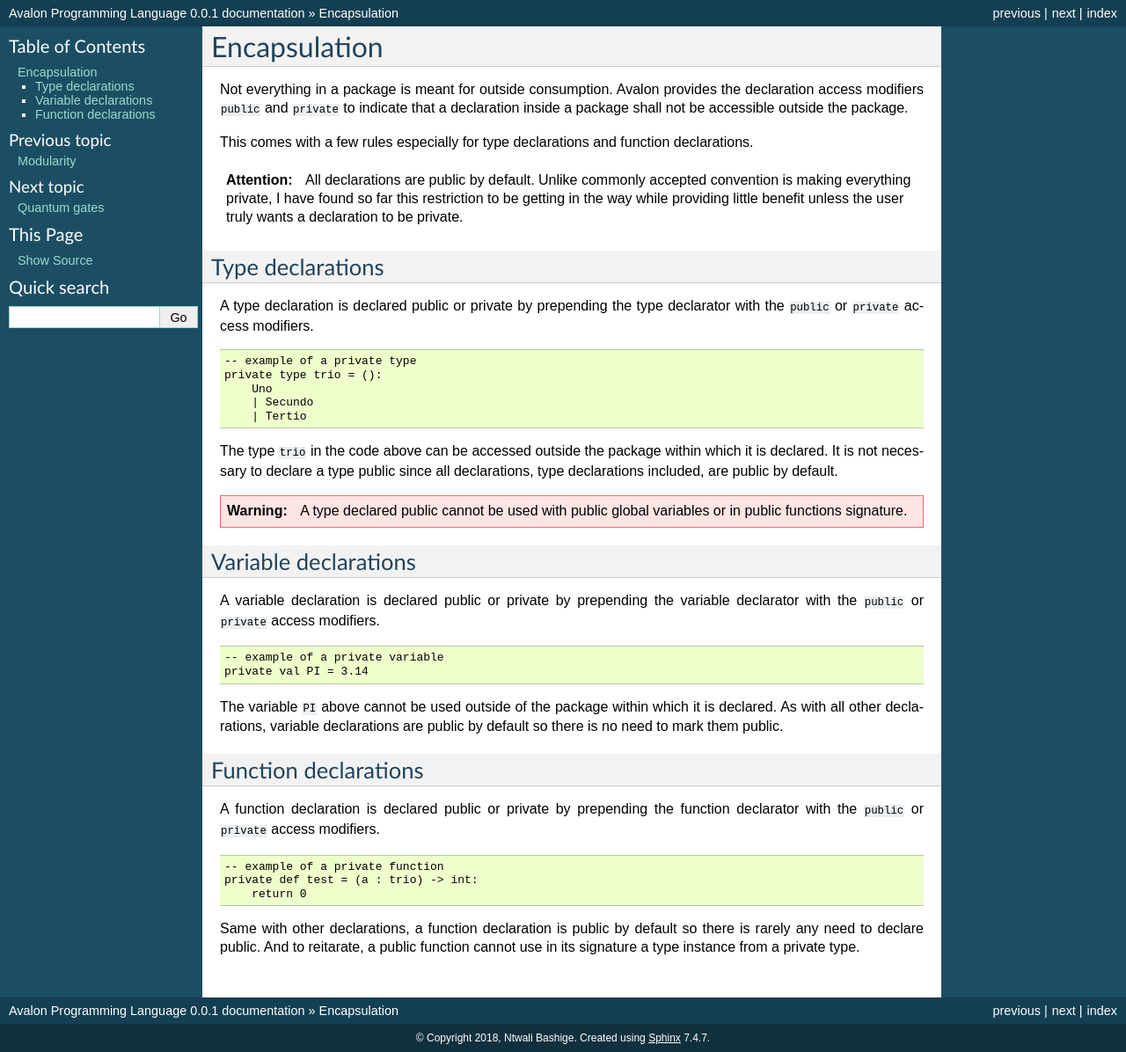
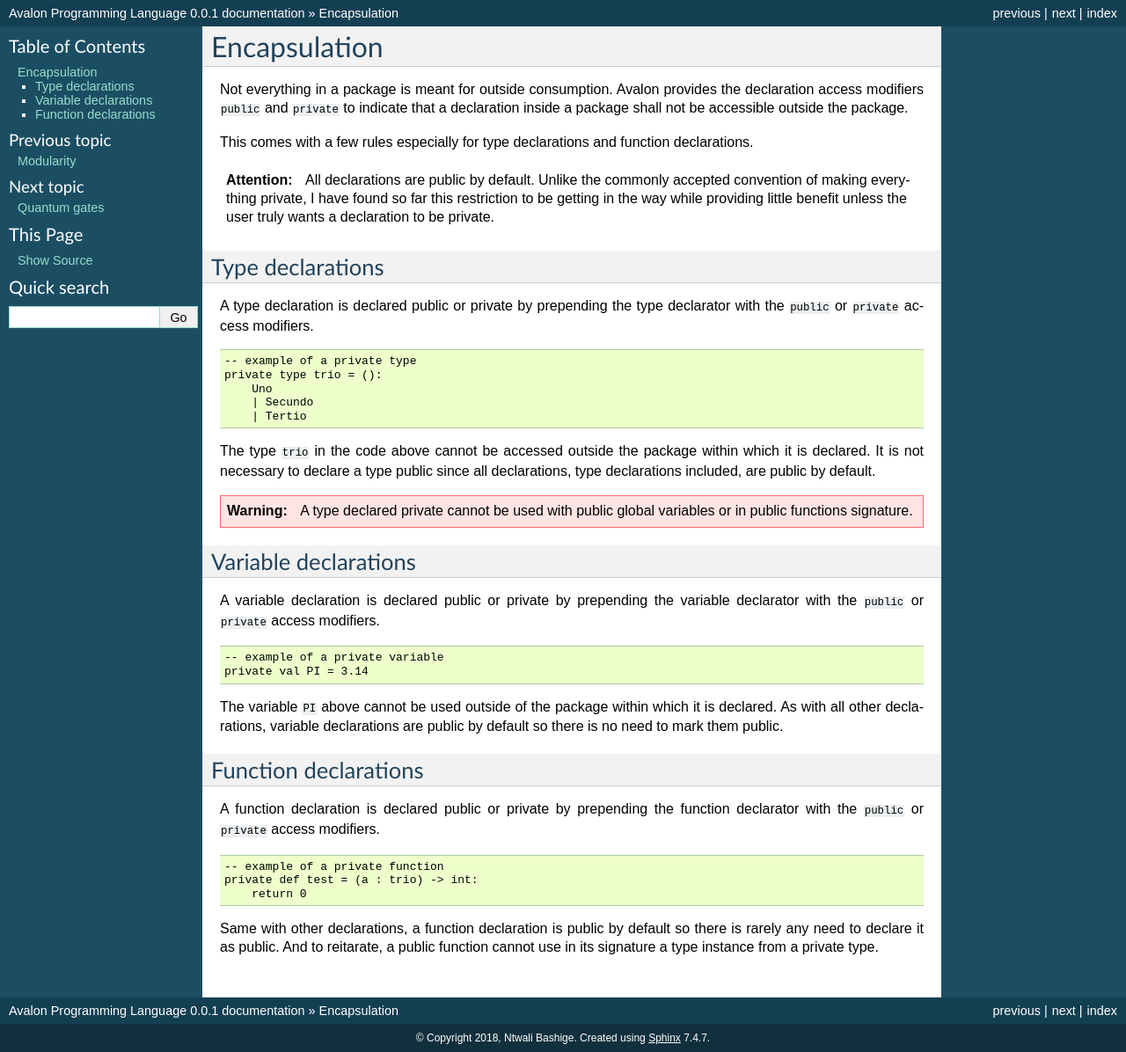
Before and after one commit to avalon-lang/docs, a Sphinx documentation site: the page built from source/reference/encapsulation.rst, in a window 1280 px wide. Shown: the whole page at 88% size. Built offline with Sphinx 7.4.7, drawn with Linux system fonts in a browser that asks for light colours.

Commit message:
Corrected a bunch of inaccurate statements and typographical errors.

```diff
--- a/source/reference/encapsulation.rst
+++ b/source/reference/encapsulation.rst
@@ -10,7 +10,7 @@
 This comes with a few rules especially for type declarations and function declarations.
 
 .. attention::
-    All declarations are public by default. Unlike commonly accepted convention is making everything
+    All declarations are public by default. Unlike the commonly accepted convention of making everything
     private, I have found so far this restriction to be getting in the way while providing little benefit
     unless the user truly wants a declaration to be private.
 
@@ -28,11 +28,11 @@
         | Tertio
 
 
-The type ``trio`` in the code above can be accessed outside the package within which it is declared.
+The type ``trio`` in the code above cannot be accessed outside the package within which it is declared.
 It is not necessary to declare a type public since all declarations, type declarations included, are public by default.
 
 .. warning::
-    A type declared public cannot be used with public global variables or in public functions signature.
+    A type declared private cannot be used with public global variables or in public functions signature.
 
 Variable declarations
 ---------------------
@@ -60,5 +60,5 @@
         return 0
 
 
-Same with other declarations, a function declaration is public by default so there is rarely any need to declare public.
+Same with other declarations, a function declaration is public by default so there is rarely any need to declare it as public.
 And to reitarate, a public function cannot use in its signature a type instance from a private type.
```
